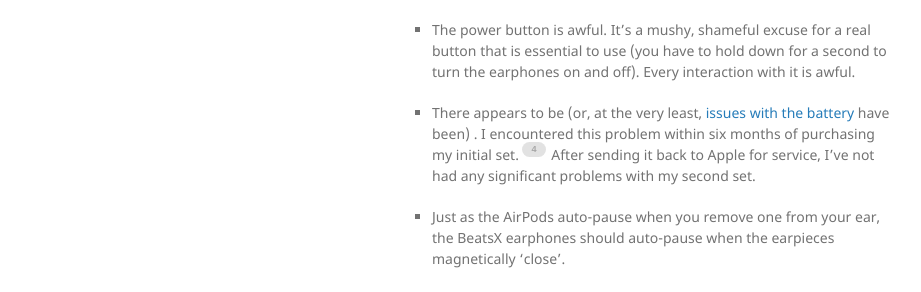
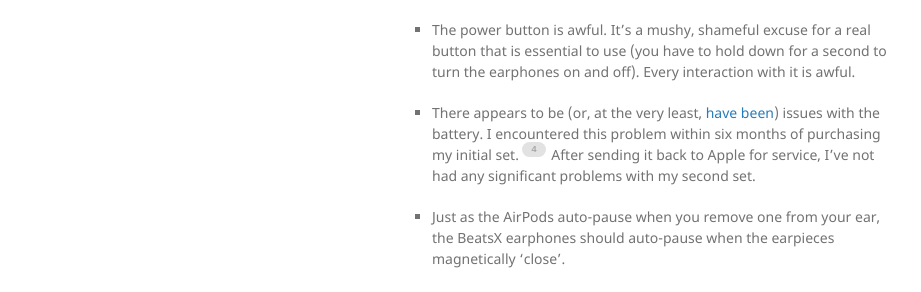
Before and after one commit to pyrmont/articles.inqk.net, a Jekyll site: the page built from _posts/2018-02-22-beatsx-paean.md, in a window 1280 px wide. Shown: the part 1048-1340 px from the top of the page, without its empty margins (178-1099 px from the left). Built offline with Jekyll 4.4.1, drawn with Linux system fonts in a browser that asks for light colours.

Commit message:
Fix bad copy and paste.

```diff
--- a/_posts/2018-02-22-beatsx-paean.md
+++ b/_posts/2018-02-22-beatsx-paean.md
@@ -28,7 +28,7 @@
 
 * The power button is awful. It’s a mushy, shameful excuse for a real button that is essential to use (you have to hold down for a second to turn the earphones on and off). Every interaction with it is awful.
 
-* There appears to be (or, at the very least, [issues with the battery][rpb] have been) . I encountered this problem within six months of purchasing my initial set.[^4] After sending it back to Apple for service, I’ve not had any significant problems with my second set.
+* There appears to be (or, at the very least, [have been][rpb]) issues with the battery. I encountered this problem within six months of purchasing my initial set.[^4] After sending it back to Apple for service, I’ve not had any significant problems with my second set.
 
 [rpb]: https://www.reddit.com/r/apple/comments/63gqzk/trying_to_turn_on_my_beatsx_and_just_get_a/
 
```
